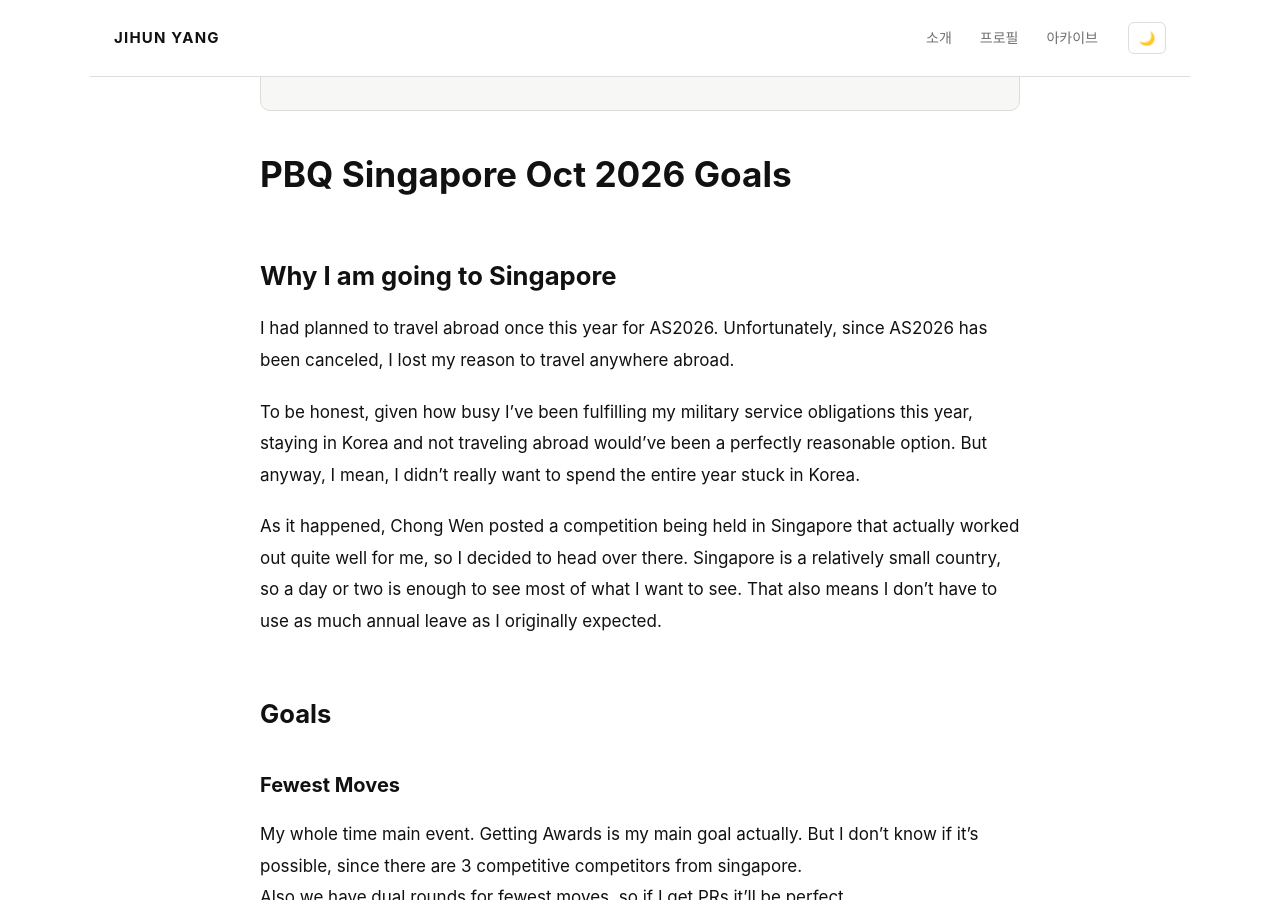
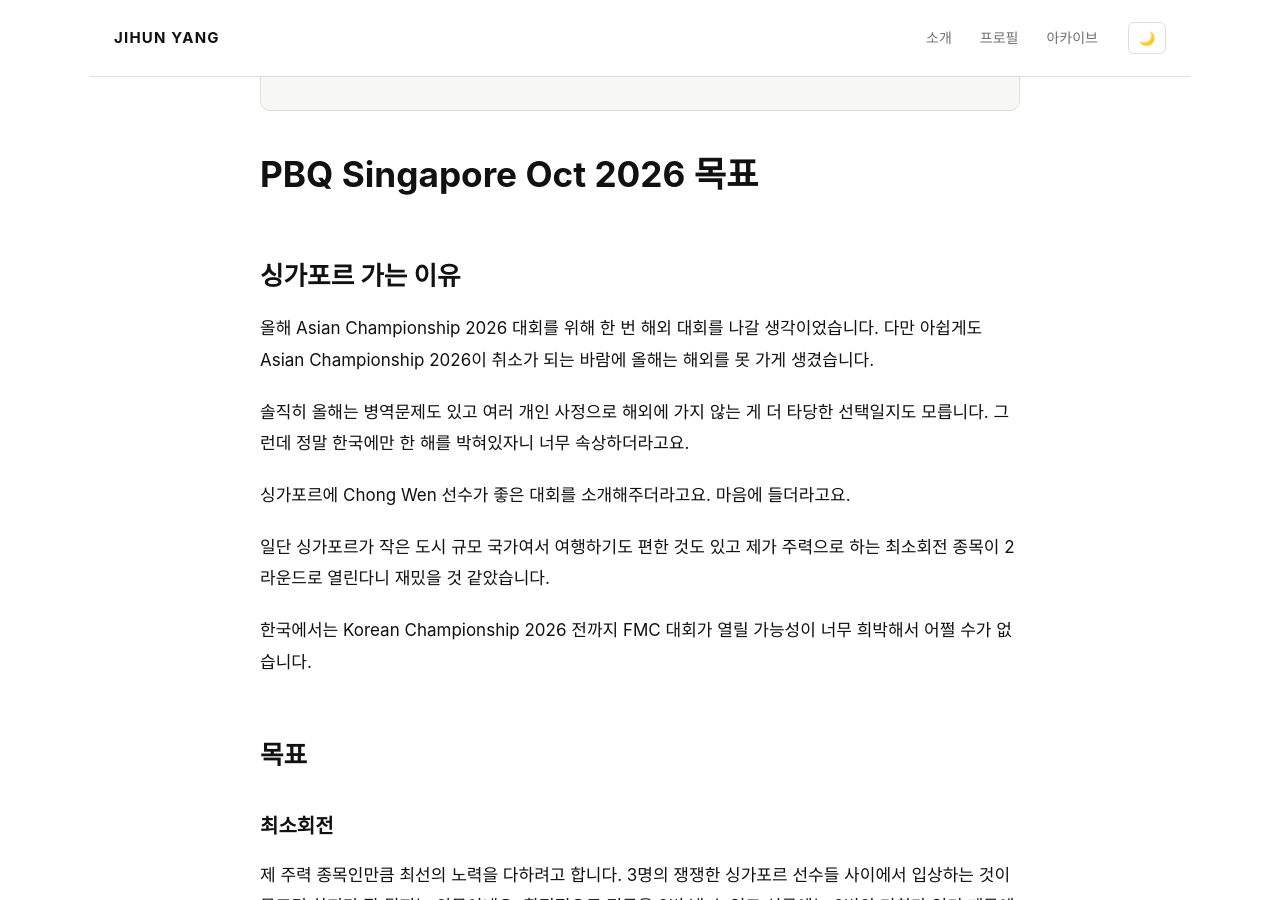
Before and after one commit to JihunYangKR/JihunYangKR.github.io, a Jekyll site: the page built from _posts/2026-09-23-PBQSingaporeOct2026-goals.md, in a window 1280 px wide and 900 px high, scrolled down 933 px. Built offline with Jekyll 4.4.1, drawn with Linux system fonts in a browser that asks for light colours; some of the changed text lies outside the part shown.

Commit message:
Update 2026-09-23-PBQSingaporeOct2026-goals.md

```diff
--- a/_posts/2026-09-23-PBQSingaporeOct2026-goals.md
+++ b/_posts/2026-09-23-PBQSingaporeOct2026-goals.md
@@ -1,8 +1,8 @@
 ---
 layout: post
-title: "PBQ Singapore Oct 2026 Goals"
+title: "PBQ Singapore Oct 2026 목표"
 date: 2026-09-23
-updated: 2026-09-23
+updated: 2026-09-29
 categories:
   - 2021yang27
 tags:
@@ -11,33 +11,36 @@ tags:
   - abroad
 ---
 
-# PBQ Singapore Oct 2026 Goals
+# PBQ Singapore Oct 2026 목표
 
-## Why I am going to Singapore
+## 싱가포르 가는 이유
 
-I had planned to travel abroad once this year for AS2026. Unfortunately, since AS2026 has been canceled, I lost my reason to travel anywhere abroad.
+올해 Asian Championship 2026 대회를 위해 한 번 해외 대회를 나갈 생각이었습니다. 다만 아쉽게도 Asian Championship 2026이 취소가 되는 바람에 올해는 해외를 못 가게 생겼습니다.
 
-To be honest, given how busy I've been fulfilling my military service obligations this year, staying in Korea and not traveling abroad would've been a perfectly reasonable option. But anyway, I mean, I didn’t really want to spend the entire year stuck in Korea.
+솔직히 올해는 병역문제도 있고 여러 개인 사정으로 해외에 가지 않는 게 더 타당한 선택일지도 모릅니다. 그런데 정말 한국에만 한 해를 박혀있자니 너무 속상하더라고요.
 
-As it happened, Chong Wen posted a competition being held in Singapore that actually worked out quite well for me, so I decided to head over there. Singapore is a relatively small country, so a day or two is enough to see most of what I want to see. That also means I don’t have to use as much annual leave as I originally expected.
+싱가포르에 Chong Wen 선수가 좋은 대회를 소개해주더라고요. 마음에 들더라고요.
 
-## Goals
+일단 싱가포르가 작은 도시 규모 국가여서 여행하기도 편한 것도 있고 제가 주력으로 하는 최소회전 종목이 2라운드로 열린다니 재밌을 것 같았습니다.
 
-### Fewest Moves
+한국에서는 Korean Championship 2026 전까지 FMC 대회가 열릴 가능성이 너무 희박해서 어쩔 수가 없습니다.
 
-My whole time main event. Getting Awards is my main goal actually. But I don't know if it's possible, since there are 3 competitive competitors from singapore.<br>
-Also we have dual rounds for fewest moves, so if I get PRs it'll be perfect.
+## 목표
+
+### 최소회전
+
+제 주력 종목인만큼 최선의 노력을 다하려고 합니다. 3명의 쟁쟁한 싱가포르 선수들 사이에서 입상하는 것이 목표긴 하지만 잘 될지는 의문이네요. 확정적으로 평균을 2번 낼 수 있고 싱글에는 6번의 기회가 있기 때문에 PR도 깼으면 좋겠습니다. 내년 World Championship은 퀄리파잉이 또 어떨지 모르기 때문에 최대한 잘해둬야 안심일 것 같습니다.
 
 ### 3BLD
 
-Second important event for me. Getting average will be perfect.
+두번째로 중요하게 생각 중인 종목입니다. 이제는 정말 평균을 갖고 싶네요.
 
 ### 4BLD & 5BLD
 
-Actually I'm aiming for full profile, so getting mean would be important
+나름 중요하긴 한 종목들입니다. WCA 풀프로필을 목표로 하기 때문에 평균을 내고 싶습니다. 사실 5BLD는 싱글만 내도 성공적일 것 같습니다. 싱글은 각각 6번 평균 각각 2번 기회가 있으니 열심히 암기해보겠습니다.
 
 ## Travel
 
-- Marina Bay Sans
-- Gardens by the Bay
-- Arcades (maybe virtualand nex?) - Recap will be posted in my archive using **squan** profile.
+- 마리나 베이 샌즈
+- 가든스 바이 더 베이
+- 싱가포르 오락실 (아마도 Virtualand NEX가 될 것 같습니다. 싱가포르에서 마이마이 기체 최대 보유 오락실일 걸요? 후기는 가능하면 **squan** 프로필로 올리겠습니다.)
```
